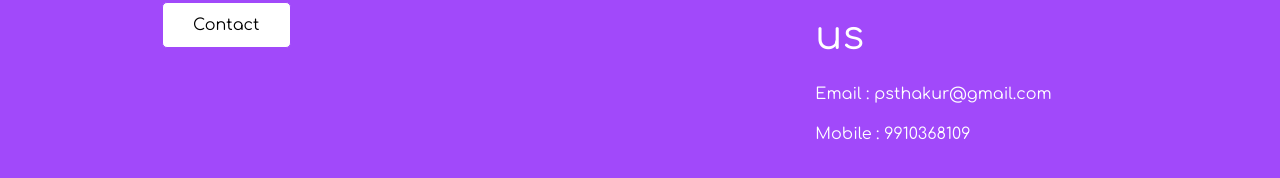
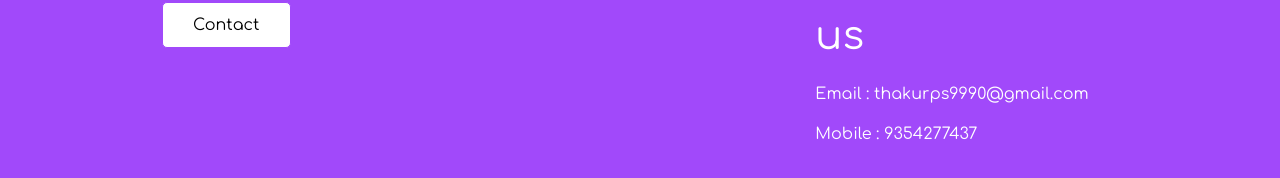
Before and after one commit to prashanthakur/Ca, a React (Create React App) app: page / in a window 1280 px wide. Shown: the part 2335-2513 px from the top of the page. Built offline with nearby package versions, Linux system fonts and the light colour scheme.

Commit message:
Update Footer.js

```diff
--- a/src/components/Footer.js
+++ b/src/components/Footer.js
@@ -14,8 +14,8 @@ const Footer = () => {
             </div>
             <div className='col-md-4 col-sm-12'>
                 <p className='connect'>Connect with us</p>
-                <p className='details'>Email : psthakur@gmail.com</p>
-                <p className='details'>Mobile : 9910368109</p>
+                <p className='details'>Email : thakurps9990@gmail.com</p>
+                <p className='details'>Mobile : 9354277437</p>
 
             </div>
         </div>
```
